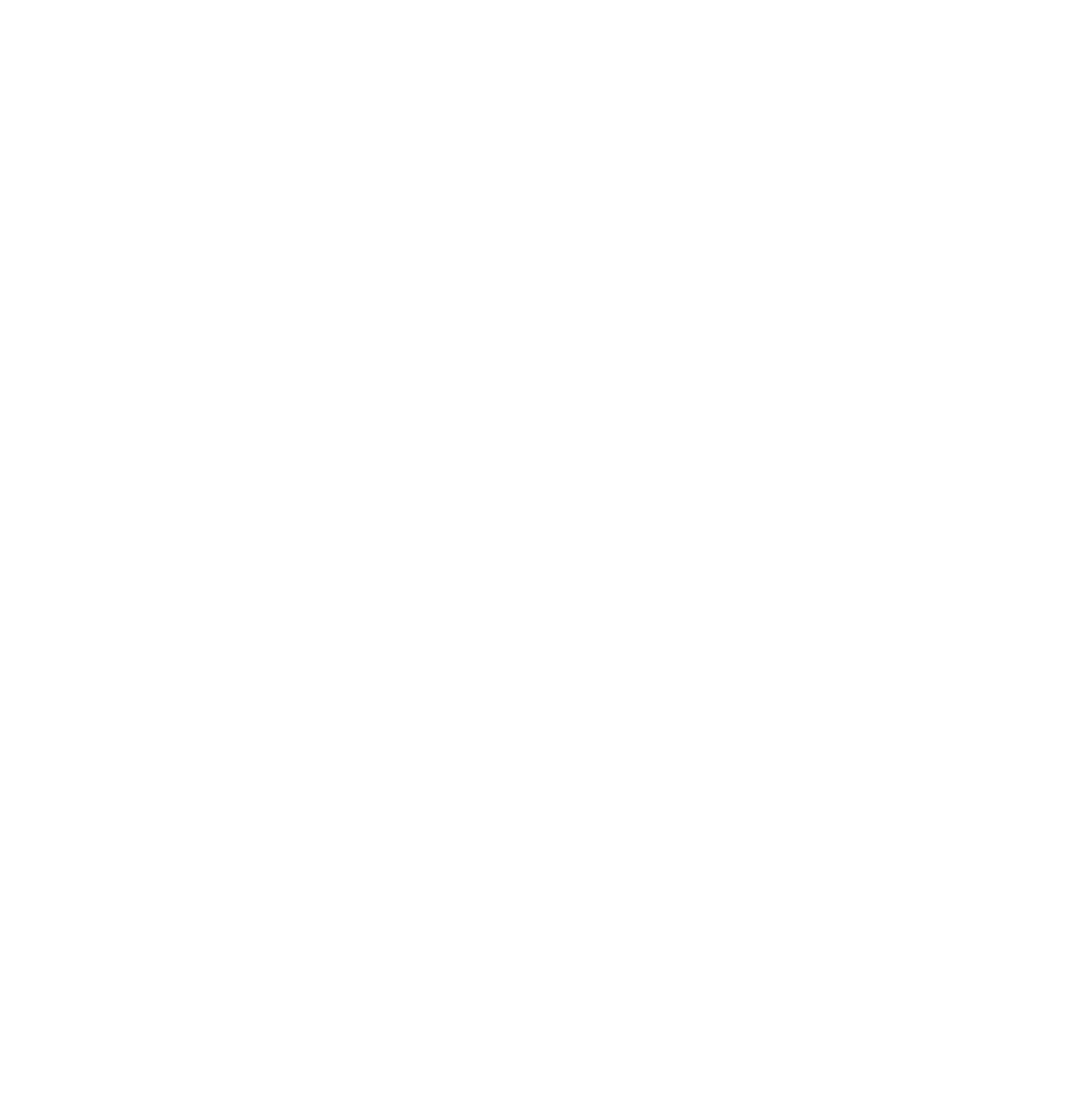
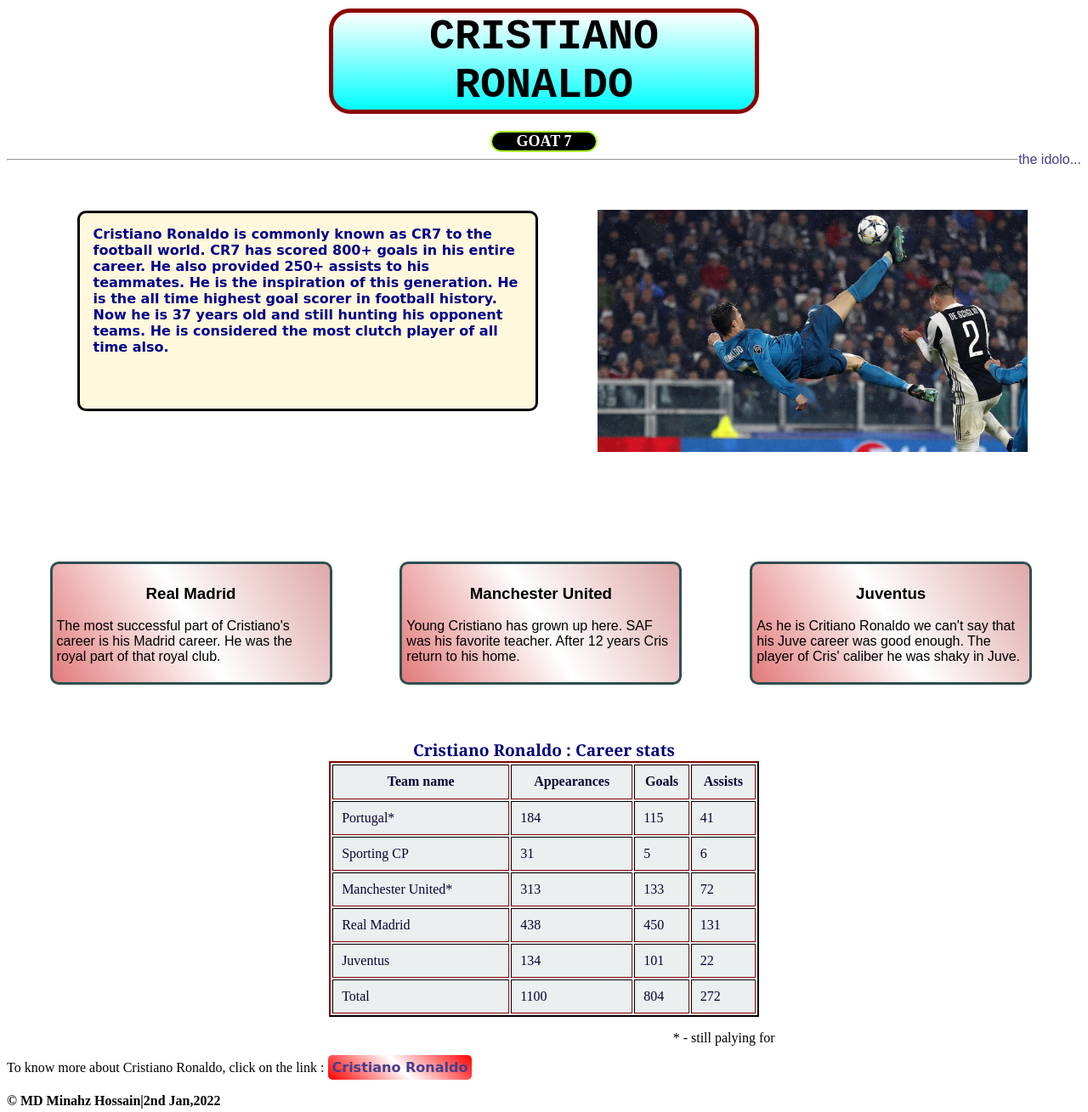
Before and after one commit to MDMinhazHossain/Cristiano-Ronaldo, a plain HTML site: page index.html in a window 1280 px wide. Shown: the whole page at 85% size. Before the commit the page ends 800 px from the top, so only its background shows below. Drawn offline with Linux system fonts and the light colour scheme.

Commit message:
first touch

```diff
--- a/index.html
+++ b/index.html
@@ -5,8 +5,108 @@
     <meta http-equiv="X-UA-Compatible" content="IE=edge">
     <meta name="viewport" content="width=device-width, initial-scale=1.0">
     <title>Cristiano-Ronaldo</title>
+    <link rel="stylesheet" href="style.css">
 </head>
+
 <body>
+    <h1 class="seven">CRISTIANO RONALDO</h1>
+    <p class="goat">GOAT 7</p>
+    <span class="idol">the idolo...</span>
+
+    <hr>
+
+   <div class="first-width ">
+        <p id="cris">Cristiano Ronaldo is commonly known as CR7 to the football world. CR7 has scored 800+ goals in his entire career. He also provided 250+ assists to his teammates. He is the inspiration of this generation. He is the all time highest goal scorer in football history. Now he is 37 years old and still hunting his opponent teams. He is considered the most clutch player of all time also.</p>
+   </div>
+   <div class="first-width">
+   <img src="images/ronaldo-bicycle-kick-goal-real-madrid.jpg" alt="cristianoronaldo">
+   </div>
+
+
+
+   <div class="clubs">
+    <h3>Real Madrid</h3>
+    <p>The most successful part of Cristiano's career is his Madrid career. He was the royal part of that royal club.</p>
+   </div>
+
+   <div class="clubs">
+    <h3>Manchester United</h3>
+    <p>Young Cristiano has grown up here. SAF was his favorite teacher. After 12 years Cris return to his home.</p>
+   </div>
+
+   <div class="clubs">
+    <h3>Juventus</h3>
+    <p>As he is Critiano Ronaldo we can't say that his Juve career was good enough. The player of Cris' caliber he was shaky in Juve. </p>
+   </div>
+
+   <table border="2" align="center" class="table">
+
+    <caption class="tablec">Cristiano Ronaldo : Career stats</caption>
+
+    <tr>
+        <th>Team name</th>
+        <th>Appearances</th>
+        <th>Goals</th>
+        <th>Assists</th>
+    </tr>
+
+    <tr>
+        <td>Portugal*</td>
+        <td>184</td>
+        <td>115</td>
+        <td>41</td>
+    </tr>
+
+    <tr>
+        <td>Sporting CP</td>
+        <td>31</td>
+        <td>5</td>
+        <td>6</td>
+    </tr>
+
+    <tr>
+        <td>Manchester United*</td>
+        <td>313</td>
+        <td>133</td>
+        <td>72</td>
+    </tr>
+
+    <tr>
+        <td>Real Madrid</td>
+        <td>438</td>
+        <td>450</td>
+        <td>131</td>
+    </tr>
+
+    <tr>
+        <td>Juventus</td>
+        <td>134</td>
+        <td>101</td>
+        <td>22</td>
+    </tr>
+
+    <tr>
+        <td>Total</td>
+        <td>1100</td>
+        <td>804</td>
+        <td>272</td>
+
+    </tr>
+
+   </table>
+
+<p id="konay">* - still palying for</p>
+
+   <div>
+       <p>To know more about Cristiano Ronaldo, click on the link :
+   <a href="https://www.cristianoronaldo.com/" id="site-link" target="_blank">Cristiano Ronaldo</a> </p>
+    </div>
+
+
+   <footer>
+    <h4>&copy; MD Minahz Hossain|2nd Jan,2022
+    </h4>
+   </footer>
 
 </body>
 </html>
--- a/style.css
+++ b/style.css
@@ -0,0 +1,110 @@
+.goat{
+    background-color: black;
+    color: white;
+    text-align: center;
+    border: 2px solid greenyellow;
+    border-radius: 40px;
+    margin: 20px 45% 0% 45%;
+    font-size: large;
+    font-weight: bold;
+
+}
+
+
+.seven{
+    text-align: center;
+    font-family: monospace;
+    font-size: 50px;
+    border: 5px solid darkred;
+    border-radius: 25px;
+    margin: 10px 30%;
+    background-image: linear-gradient(180deg, white, cyan);
+}
+
+.first-width{
+    width: 40%;
+    float: left;
+    margin-left: 5%;
+    margin-right: 5%;
+    padding-top: 50px;
+    padding-bottom: 100px;
+
+}
+
+.first-width img{
+    width: 100%;
+}
+
+#cris{
+    border: 3px solid black;
+    border-radius: 10px;
+    margin: 1px 5px 5px 4%;
+    padding: 3%;
+    background-color: cornsilk;
+    color: darkblue;
+    font-family: cursive;
+    font-weight: 700;
+    width: 100%;
+    height: 200px;
+
+}
+
+.idol{
+    float: right;
+    color: darkslateblue;
+    font-family: fantasy;
+
+}
+
+.clubs{
+    border: 3px solid darkslategrey;
+    background-image: linear-gradient(60deg,rgb(226, 122, 122), white, rgb(223, 168, 168));
+    border-radius: 10px;
+    padding: 5px;
+    width: 25%;
+    font-family: sans-serif;
+    display: inline-block;
+    margin: 2% 2% 5% 4%;
+}
+
+h3{
+    text-align: center;
+}
+
+.tablec{
+    font-family: Georgia, 'Times New Roman', Times, serif;
+    font-size: larger;
+    color: rgb(1, 1, 121);
+    font-weight: 700;
+
+}
+
+.table{
+    width: 40%;
+    height: 200px;
+    border-color: rgb(46, 2, 2) ;
+    background-color: rgb(234, 240, 239);
+    color: rgb(10, 3, 54);
+}
+
+th,td{
+    padding: 2%;
+}
+
+#konay{
+    padding: 0% 28% 0% 62%;
+}
+
+#site-link{
+    border-radius: 5px;
+    background-image: linear-gradient(45deg,red, white, red);
+    text-decoration: none;
+    color: darkslateblue;
+    padding: 5px;
+    font-family: cursive;
+    font-weight: bold;
+}
+#site-link:hover{
+    color: rgb(55, 0, 255);
+    font-size: 20px;
+}
```
